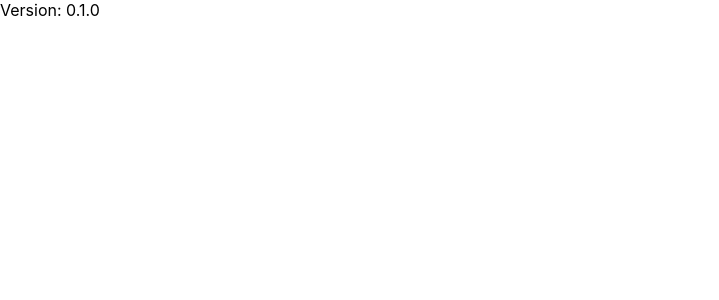
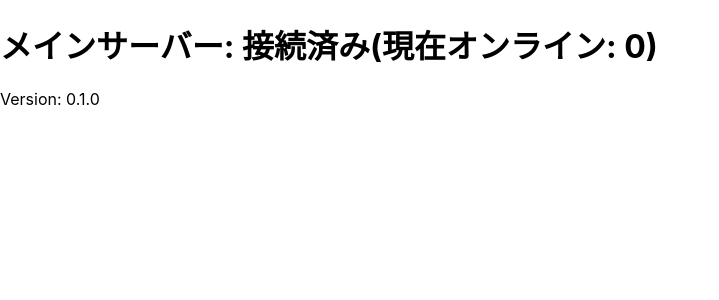
Before and after one commit to yncat/dfg, a React (Create React App) app: page / in a window 1280 px wide. Shown: the top 300 px of the page, without its empty margins (0-719 px from the left). Built offline with nearby package versions, Linux system fonts and the light colour scheme.

Commit message:
Add connection status

```diff
--- a/src/App.tsx
+++ b/src/App.tsx
@@ -1,14 +1,23 @@
 import React from "react";
 import Version from "./components/version";
+import ConnectionStatus from "./components/connectionStatus";
 import { GlobalLogic } from "./logic/global";
 
 export type Props = {
-  logic: GlobalLogic
+  globalLogic: GlobalLogic
 };
 
 function App(props:Props) {
+  const [isConnected, setIsConnected] = React.useState<boolean>(false);
+  const [playerCount,setPlayerCount] = React.useState<number>(0);
+  // connect to server on mount.
+  React.useEffect(()=>{
+    props.globalLogic.subscribeConnectionEvent((isConnected:boolean)=>{setIsConnected(isConnected)});
+    props.globalLogic.connect();
+  },[]);
   return (
     <div className="App">
+      <ConnectionStatus globalLogic={props.globalLogic} isConnected={isConnected} playerCount={playerCount} />
       <Version />
     </div>
   );
--- /dev/null
+++ b/src/components/connectionStatus.tsx
@@ -0,0 +1,16 @@
+import React from "react";
+import { GlobalLogic } from "../logic/global";
+
+interface Props {
+  globalLogic: GlobalLogic;
+  isConnected: boolean;
+  playerCount: number;
+}
+
+export default function ConnectionStatus(props: Props) {
+  const i18n = props.globalLogic.i18n;
+  const stat = props.isConnected
+    ? i18n.connectionStatus.connected(props.playerCount)
+    : i18n.connectionStatus.connecting();
+  return <h1>{ i18n.connectionStatus.mainServer() + ": " + stat}</h1>;
+}
--- a/src/i18n/connectionStatus.ts
+++ b/src/i18n/connectionStatus.ts
@@ -1,6 +1,10 @@
 import { ConnectionStatusI18n } from "./interfaces";
 
 export class ConnectionStatusJapanese implements ConnectionStatusI18n {
+  public mainServer(): string {
+    return "メインサーバー";
+  }
+
   public notConnected(): string {
     return "未接続";
   }
--- a/src/i18n/interfaces.ts
+++ b/src/i18n/interfaces.ts
@@ -1,4 +1,5 @@
 export interface ConnectionStatusI18n {
+	mainServer:()=>string;
 	notConnected:()=>string;
 	connecting:()=>string;
 	connected:(playerCount:number)=>string;
--- a/src/index.tsx
+++ b/src/index.tsx
@@ -11,7 +11,7 @@ const globalLogic = createGlobalLogic(defaultI18nService);
 
 ReactDOM.render(
   <React.StrictMode>
-    <App logic={globalLogic} />
+    <App globalLogic={globalLogic} />
   </React.StrictMode>,
   document.getElementById('root')
 );
--- a/src/logic/global.ts
+++ b/src/logic/global.ts
@@ -3,6 +3,7 @@ import { I18nService } from "../i18n/i18n";
 export interface GlobalLogic {
 	i18n:I18nService;
 	subscribeConnectionEvent:(onConnect:(isConnected:boolean)=>void)=>void;
+	connect:()=>void;
 }
 
 export class GlobalLogicImple implements GlobalLogic {
@@ -18,7 +19,7 @@ export class GlobalLogicImple implements GlobalLogic {
 		this.onConnect=onConnect;
 	}
 
-	public performConnect(){
+	public connect(){
 		setTimeout(()=>{
 			if(this.onConnect){
 				this.onConnect(true);
```
